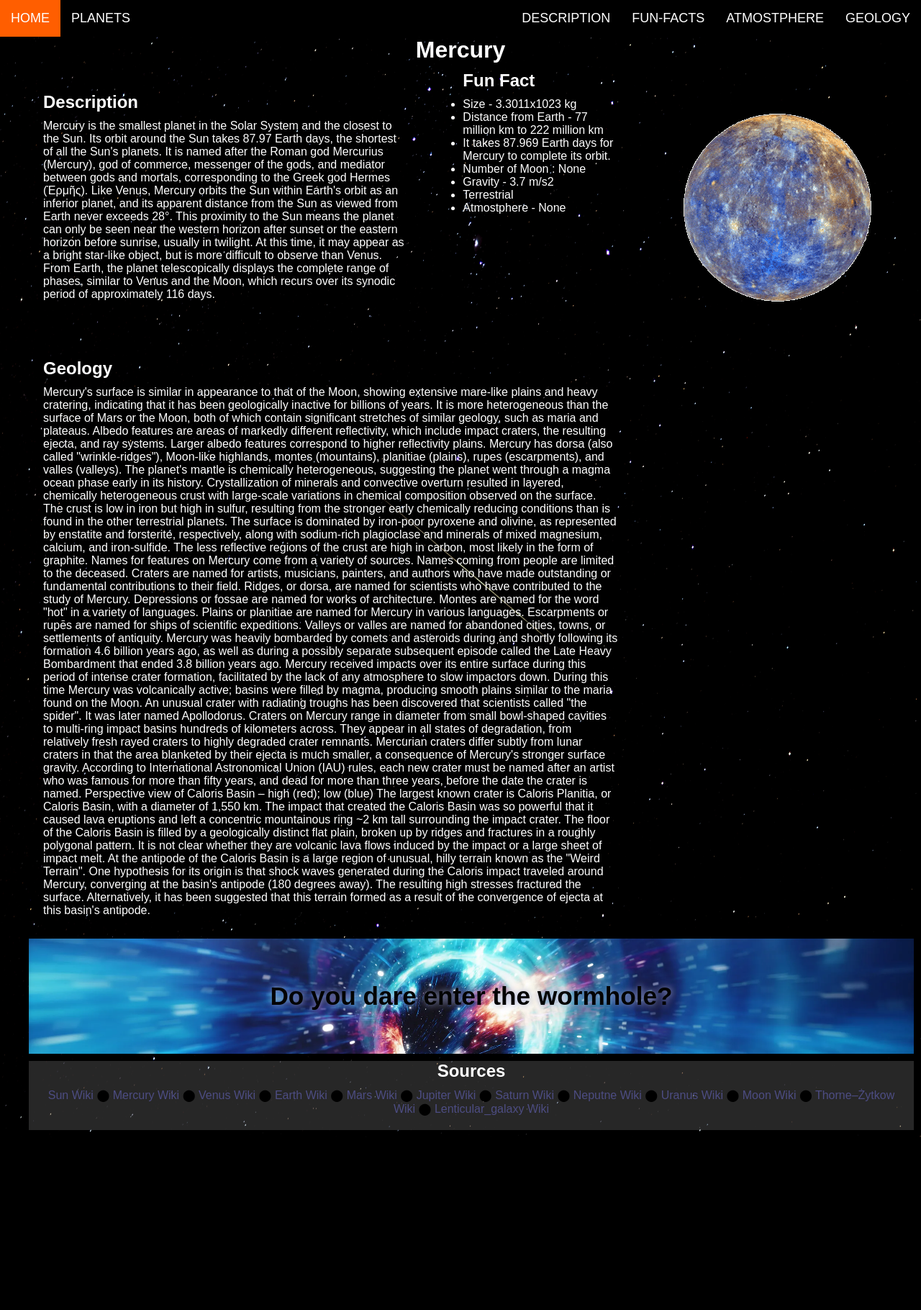
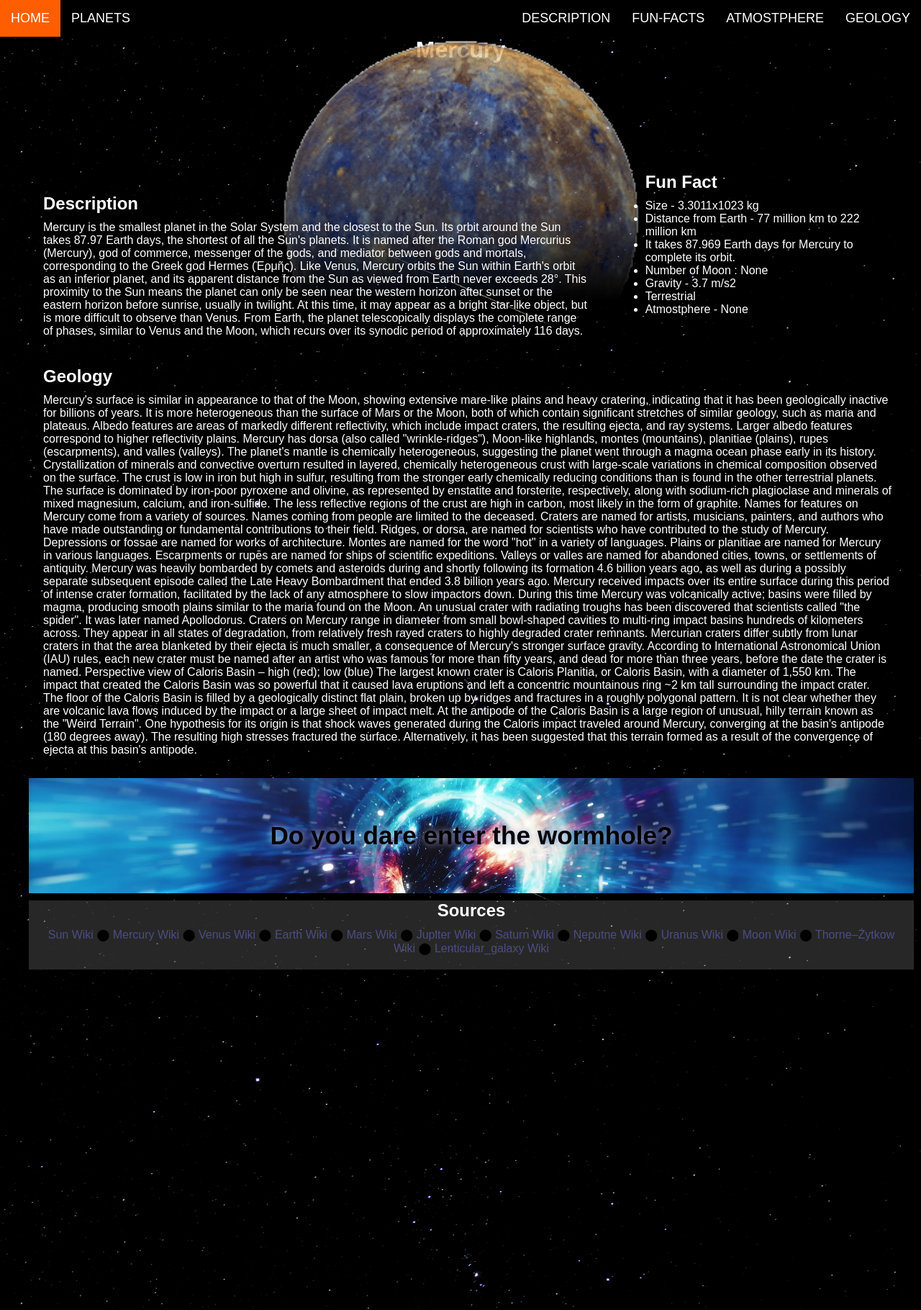
Before and after one commit to jm7198/Team-Project-Website, a PHP site: page /asset/subpages/mercury.php in a window 1280 px wide. Shown: the top 1820 px of the page at 72% size. Before the commit the page ends 1580 px from the top, so only its background shows below. Run offline with PHP 8.4, Linux system fonts and the light colour scheme; some libraries are stand-ins or nearby versions.

Commit message:
added image to mercury page

```diff
--- a/final/asset/css/planets.css
+++ b/final/asset/css/planets.css
@@ -11,12 +11,11 @@ h2{
 }
 body{
 
-    background-image:  url(../images/star-background.jpg);
+    background-image:  url("../images/star-background.jpg");
     background-repeat: repeat;
     background-position: 0%;
     background-size:100% 100%;
-
-
+    background-attachment: fixed;
 }
 
 
@@ -28,11 +27,23 @@ img{
 
 }
 
+.page-image{
+  display: block;
+  margin-left: auto;
+  margin-right: auto;
+  mask-image: linear-gradient(to bottom, rgba(0,0,0,1) 0%, rgba(0,0,0,.5)50%,rgba(0,0,0,0)66%);
+  width: 56%;
+position: relative;
+top: -18vh;
+}
+
 h2{
   margin-bottom: 10px;
 }
 
   .container {
+    position: relative;
+top: -72vh;
     display: grid;
     grid-template-columns: 2fr 1fr;
     gap: 10px;
@@ -42,7 +53,7 @@ h2{
   .grid-container > section {
     background-color: rgba(255, 255, 255, 0.8);
     text-align: center;
-    padding: 20px 0;
+    padding: 0px 0;
     font-size: 30px;
   }
 
--- a/final/asset/subpages/mercury.php
+++ b/final/asset/subpages/mercury.php
@@ -17,6 +17,7 @@
     <header>
         <h1>Mercury</h1>
     </header>
+    <img class="page-image" src="../images/mercury-rotating.gif" alt="test">
 
     <div class="container">
         <section id="Description">
@@ -59,9 +60,9 @@
         </section>
 
         <?php include '../inc/wormhole.php';?>
-        <section id="planets">
+        <!-- <section id="planets">
             <img src="../images/mercury-rotating.gif">
-         </section>
+         </section> -->
         <?php include '../inc/footer.php';?>
     </div>
 
```
Also changed, not shown: final/asset/images/test.jpg (added).
